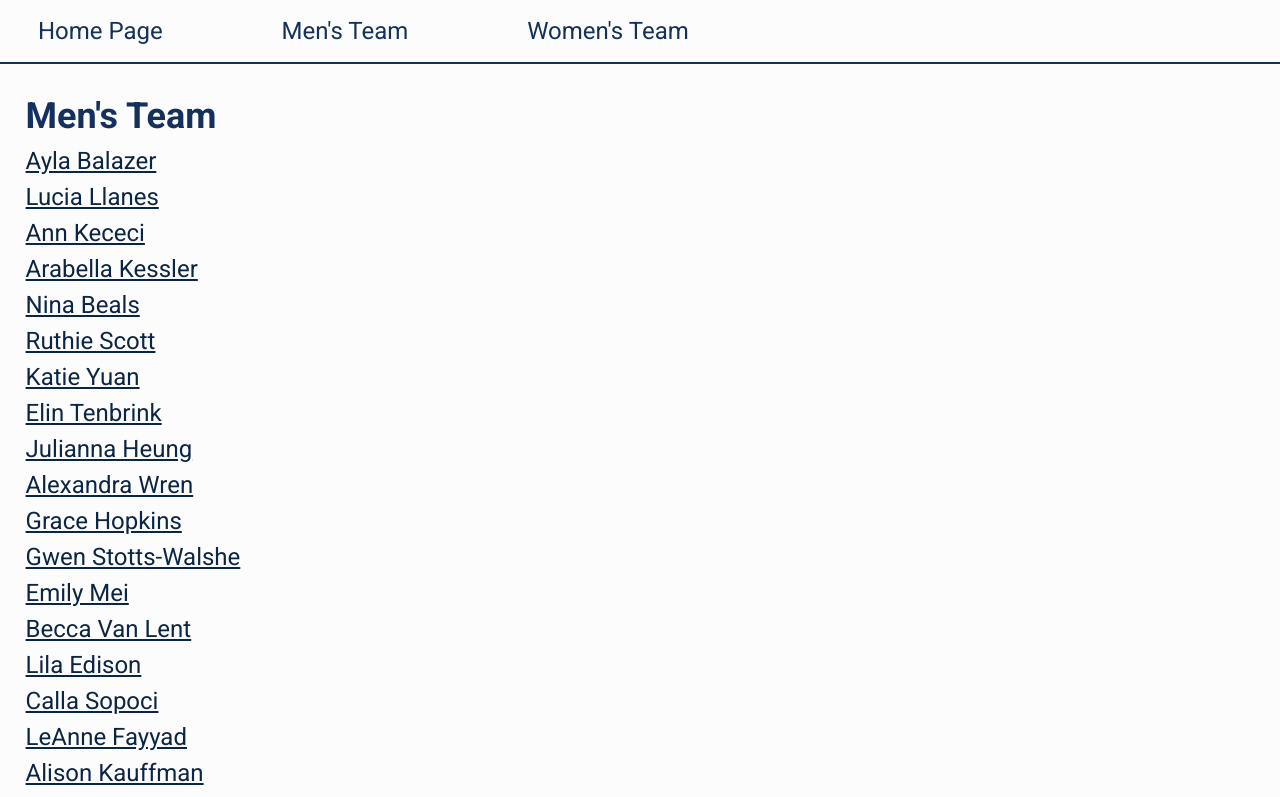
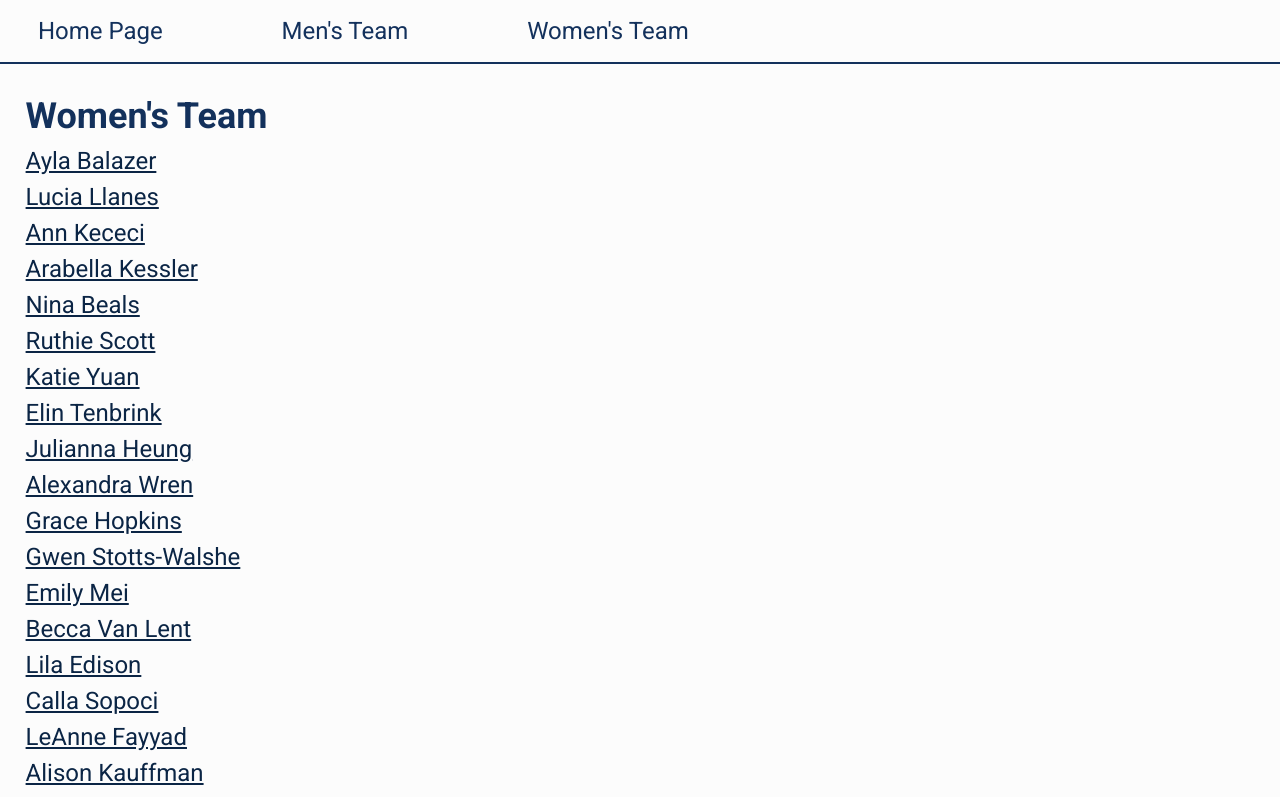
Before and after one commit to adellatenka/client-project, a plain HTML site: page womens.html in a window 1280 px wide. Shown: the top 797 px of the page. Drawn offline with Linux system fonts and the light colour scheme.

Commit message:
Add files via upload

```diff
--- a/womens.html
+++ b/womens.html
@@ -31,7 +31,7 @@
         </nav>
     </div>
     <section id="athlete-result-table">
-        <h2>Men's Team</h2>
+        <h2>Women's Team</h2>
         <a href="womens_team/Ayla Balazer19352189.html">Ayla Balazer</a>
 <a href="womens_team/Lucia Llanes26328690.html">Lucia Llanes</a>
 <a href="womens_team/Ann Kececi24802381.html">Ann Kececi</a>
```
